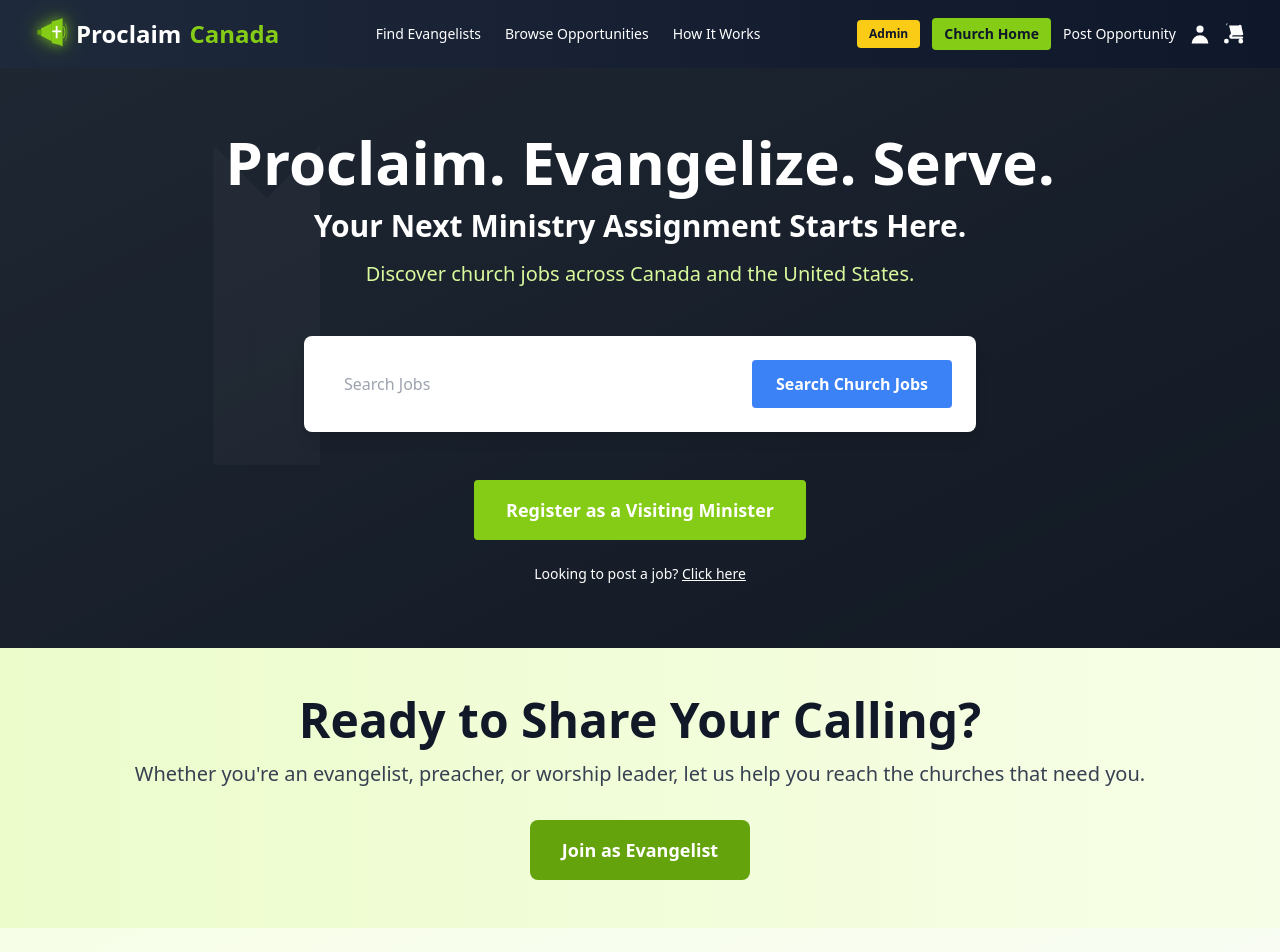
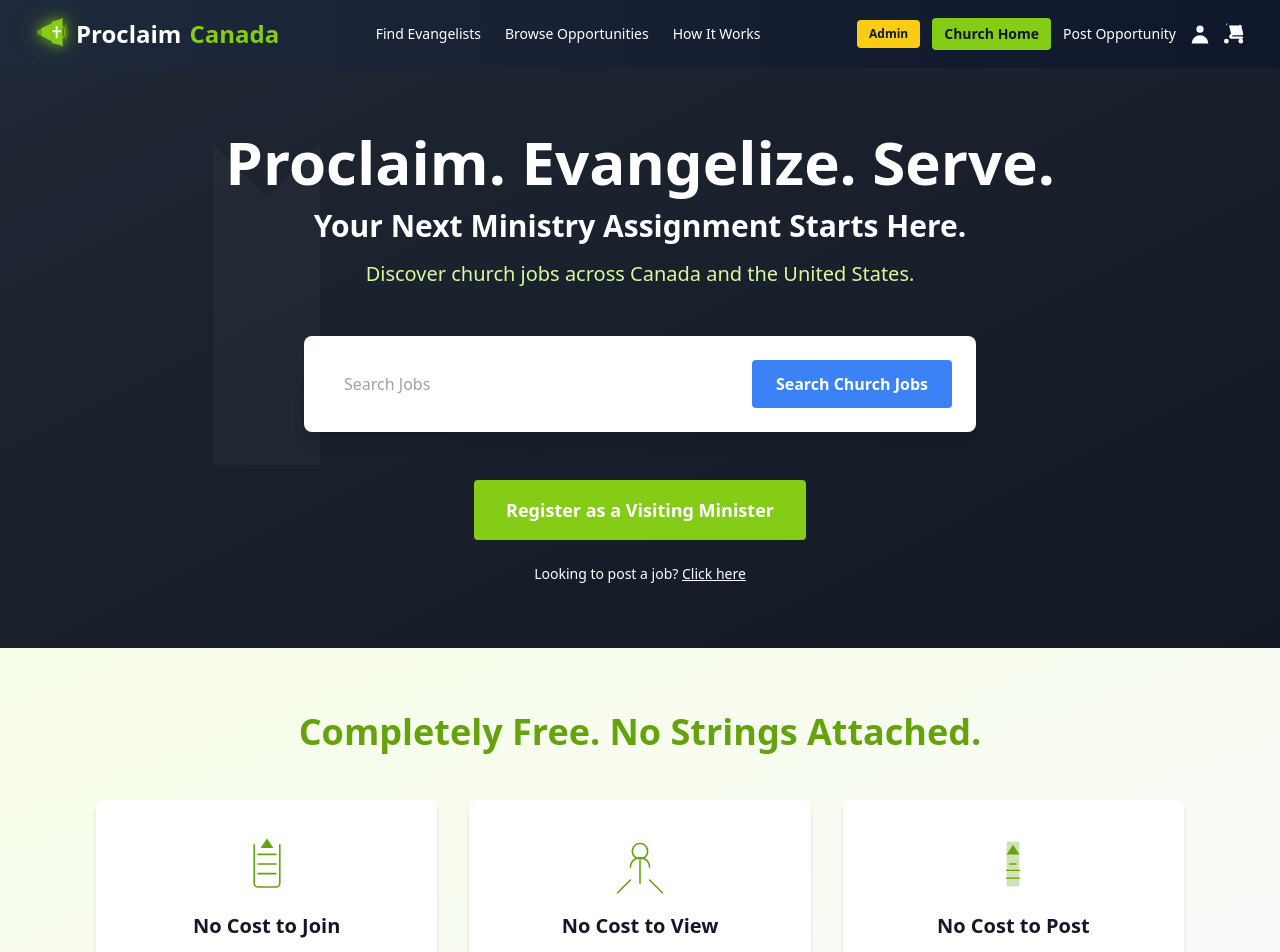
Before and after one commit to cathamaoui/Proclaim-Canada, a Next.js app: page / in a window 1280 px wide. Shown: the top 952 px of the page. Built offline with nearby package versions, Linux system fonts and the light colour scheme.

Commit message:
Remove CTA section "Ready to Share Your Calling?"

```diff
--- a/app/page.tsx
+++ b/app/page.tsx
@@ -104,17 +104,6 @@ export default function Home() {
         </div>
       </div>
 
-      {/* CTA Section */}
-      <div className="bg-gradient-to-r from-lime-100 to-lime-50 text-gray-900 py-12">
-        <div className="max-w-6xl mx-auto text-center px-4">
-          <h2 className="text-4xl md:text-5xl font-bold mb-4">Ready to Share Your Calling?</h2>
-          <p className="text-lg md:text-xl mb-8 text-gray-700">Whether you're an evangelist, preacher, or worship leader, let us help you reach the churches that need you.</p>
-          <Link href="/auth/signup?type=preacher" className="inline-block bg-lime-600 hover:bg-lime-700 text-white px-8 py-4 rounded-lg font-bold transition text-lg">
-            Join as Evangelist
-          </Link>
-        </div>
-      </div>
-
       {/* No Cost Section */}
       <div className="bg-gradient-to-br from-lime-50 to-slate-50 py-16">
         <div className="max-w-6xl mx-auto px-4 sm:px-6 lg:px-8">
```
